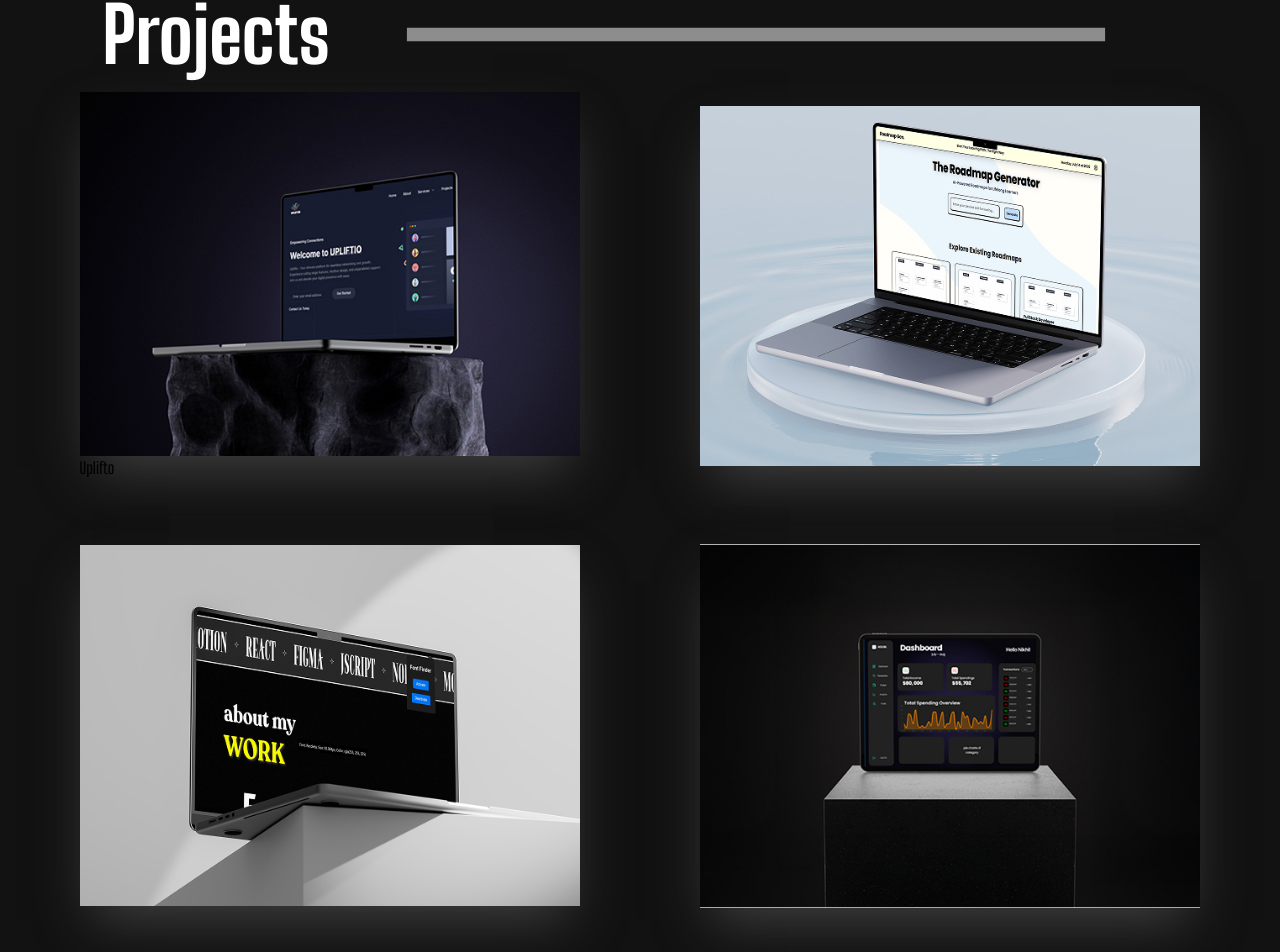
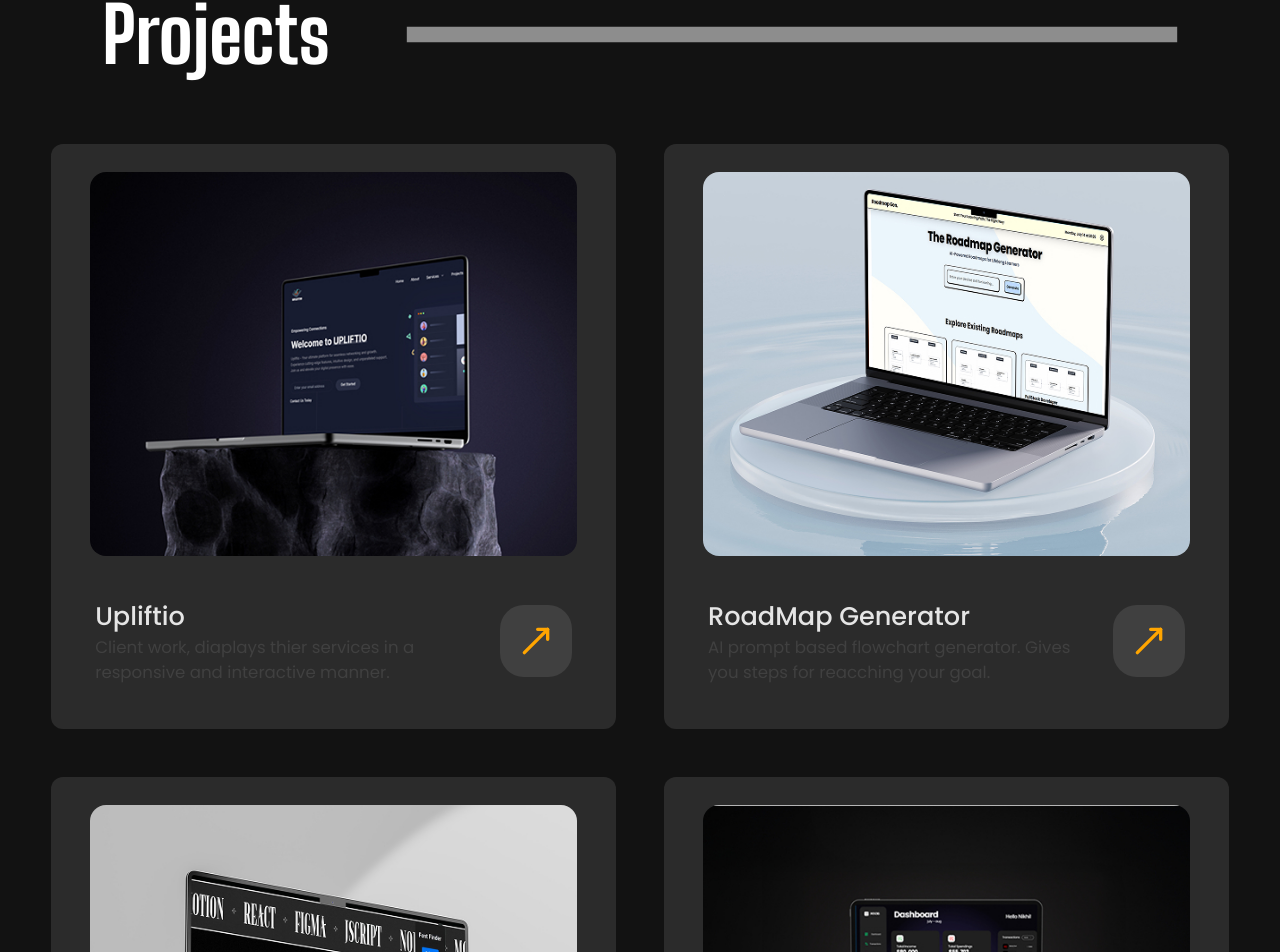
Before and after one commit to nikhildhanda04/Nikhil-Portfolio, a Next.js app: page / in a window 1280 px wide. Shown: the part 2880-3832 px from the top of the page. Built offline with nearby package versions, Linux system fonts and the light colour scheme.

Commit message:
still lots of work is pending

```diff
--- a/src/app/components/Landingpage/projects.tsx
+++ b/src/app/components/Landingpage/projects.tsx
@@ -1,70 +1,150 @@
+import { MoveUpRight } from 'lucide-react'
 import Image from 'next/image'
+import Link from 'next/link'
 
 export default function Projects(){
     return(
         <>
-        <div className="flex flex-col">
+        <div className='flex flex-col '>
+
+
             <div className="flex flex-row items-center gap-[6vw] px-[8vw]">
-                <div className="font-[bigShoulders] text-[6vw] font-bold text-[white] ">
+                <div className="font-[bigShoulders] text-[6vw]  font-bold text-[white] ">
                     Projects
             </div>
                 <div>
                     <Image
                     src={"/line.svg"}
                     alt={""}
-                        width={700}
+                    width={800}
                     height={0}
                     />
                 </div>
         </div>
 
-                <div className="grid grid-cols-1 md:grid-cols-2 px-[4vw] gap-[5vw]">
-  <div className="flex items-center justify-center">
-    <div>
+        <div className='grid grid-cols-1 md:grid-cols-2 gap-12 px-[4vw] mt-[4vw]'>
+
+
+        <div className='flex flex-col rounded-xl gap-[2vw] text-left bg-[#2B2B2B] p-7'>
+            <div className='w-[38vw] h-[30vw] relative mx-auto'>
                 <Image
-      src={"/Upliftio.jpg"}
-      alt={"Upliftio"}
-      width={500}
-      height={100}
-      className="object-cover shadow-2xl shadow-neutral-700 hover:opacity-70"
+                src="/Upliftio.jpg"
+                alt="upiftio"
+                fill
+                className='rounded-2xl object-cover '
                 />
-
+            </div>
+            <div className='p-4 flex flex-row items-center gap-6'>
                 <div className='flex flex-col'>
-            <div>
-                Uplifto
+                <div className='font-[poppins] text-[2vw] font-medium text-neutral-200 '>
+                    Upliftio
+                </div>
+                <div className='font-[poppins] text-[1.3vw]  text-neutral-700'>
+                    Client work, diaplays thier services in a responsive and interactive manner.
+                </div>
+                </div>
+                <Link href="/upliftio">
+                <div className='bg-neutral-700 p-4 rounded-3xl'>
+                    <MoveUpRight
+                    color={"orange"}
+                    size={"40"}
+                    />
+                </div>
+                </Link>
+            </div>
         </div>
 
+        <div className='flex flex-col rounded-xl gap-[2vw] text-left bg-[#2B2B2B] p-7'>
+            <div className='w-[38vw] h-[30vw] relative mx-auto'>
+                <Image
+                src="/Roadmap.jpg"
+                alt="upiftio"
+                fill
+                className='rounded-2xl object-cover '
+                />
+            </div>
+            <div className='p-4 flex flex-row items-center gap-6'>
+                <div className='flex flex-col'>
+                <div className='font-[poppins] text-[2vw] font-medium text-neutral-200 '>
+                    RoadMap Generator
+                </div>
+                <div className='font-[poppins] text-[1.3vw]  text-neutral-700'>
+                    AI prompt based flowchart generator. Gives you steps for reacching your goal.
                 </div>
                 </div>
-  </div>
-  <div className="flex items-center justify-center">
-    <Image
-      src={"/Roadmap.jpg"}
-      alt={"Roadmap"}
-      width={500}
-      height={100}
-      className="object-cover shadow-2xl shadow-neutral-700 hover:opacity-70"
+                <Link href="/roadmapgen">
+                <div className='bg-neutral-700 p-4 rounded-3xl'>
+                    <MoveUpRight
+                    color={"orange"}
+                    size={"40"}
                     />
                 </div>
-  <div className="flex items-center justify-center">
+                </Link>
+            </div>
+        </div>
+
+                <div className='flex flex-col rounded-xl gap-[2vw] text-left bg-[#2B2B2B] p-7'>
+            <div className='w-[38vw] h-[30vw] relative mx-auto'>
                 <Image
-      src={"/FontF.jpg"}
-      alt={"FontFinder"}
-      width={500}
-      height={100}
-      className="object-cover shadow-2xl shadow-neutral-700 hover:opacity-70"
+                src="/FontF.jpg"
+                alt="upiftio"
+                fill
+                className='rounded-2xl object-cover '
                 />
             </div>
-  <div className="flex items-center justify-center">
-    <Image
-      src={"/Dashboard.jpg"}
-      alt={"Dashboard"}
-      width={500}
-      height={50}
-      className="object-cover shadow-2xl shadow-neutral-700 hover:opacity-70 "
+            <div className='p-4 flex flex-row items-center gap-6'>
+                <div className='flex flex-col'>
+                <div className='font-[poppins] text-[2vw] font-medium text-neutral-200 '>
+                    Font Finder
+                </div>
+                <div className='font-[poppins] text-[1.3vw]  text-neutral-700'>
+                    A web extenstion that gives you deatils of any font present of any website.
+                </div>
+                </div>
+                <Link href="fontfinder">
+                <div className='bg-neutral-700 p-4 rounded-3xl'>
+                    <MoveUpRight
+                    color={"orange"}
+                    size={"40"}
                     />
                 </div>
+                </Link>
             </div>
+        </div>
+
+                <div className='flex flex-col rounded-xl gap-[2vw] text-left bg-[#2B2B2B] p-7'>
+            <div className='w-[38vw] h-[30vw] relative mx-auto'>
+                <Image
+                src="/Dashboard.jpg"
+                alt="upiftio"
+                fill
+                className='rounded-2xl object-cover '
+                />
+            </div>
+            <div className='p-4 flex flex-row items-center gap-6'>
+                <div className='flex flex-col'>
+                <div className='font-[poppins] text-[2vw] font-medium text-neutral-200 '>
+                    MYOB
+                </div>
+                <div className='font-[poppins] text-[1.3vw]  text-neutral-700'>
+                    An AI money manager webapp, that manages your money flow and suggets you best practices for your spendings.
+                </div>
+                </div>
+                <Link href="/myob">
+                <div className='bg-neutral-700 p-4 rounded-3xl'>
+                    <MoveUpRight
+                    color={"orange"}
+                    size={"40"}
+                    />
+                </div>
+                </Link>
+            </div>
+        </div>
+
+
+        </div>
+
+
 
         </div>
         </>
--- /dev/null
+++ b/src/app/fontfinder/page.tsx
@@ -0,0 +1,15 @@
+import ProjectLayout from "../projects/page";
+
+export default function FontFinder() {
+    return(
+        <>
+        <ProjectLayout
+        title = "Font Finder"
+        description="This is a browser extension that lets you get all details about the font used on any website, with just a simple button click and hover on the text, and Vollia! all deatils in front of you."
+        tech={["Reactjs", "Node", "Manifestjs", "Tailwind", "Chrome Extension"]}
+        images={["/images/myob1.png", "/images/myob2.png"]}
+        liveUrl="https://github.com/nikhildhanda04/font-finder"
+        />
+        </>
+    )
+}
--- /dev/null
+++ b/src/app/myob/page.tsx
@@ -0,0 +1,13 @@
+import ProjectLayout from "../projects/page";
+
+export default function Myobpage(){
+    return(
+        <ProjectLayout
+      title="MYOB"
+      description="MYOB (manage your own bag), is a money-management system that turns your bank statement into a full dashboard showing where every dollar goes."
+      tech={["Next.js", "Tailwind", "Express.js", "MongoDB", "Shadcn"]}
+      images={["/images/myob1.png", "/images/myob2.png"]}
+      liveUrl="https://github.com/nikhildhanda04/MYOB"
+    />
+    )
+}
--- a/src/app/projects/page.tsx
+++ b/src/app/projects/page.tsx
@@ -1,9 +1,49 @@
-export default function Projects(){
-    return(
-        <>
-        <div>
-            hi
-        </div>
-        </>
-    )
+import Partition from '../components/Landingpage/parition'
+import Image from 'next/image'
+import { MoveUpRight } from 'lucide-react'
+
+interface Props {
+  title: string
+  description: string
+  tech: string[]
+  images: string[]
+  liveUrl: string
 }
+
+export default function ProjectLayout({ title, description, tech, images, liveUrl }: Props) {
+  return (
+    <div className="flex flex-col gap-[3vw] text-center  py-[5vw] tracking-tight justify-center items-center">
+      <div className="font-[bigShoulders] font-black text-[19vw] leading-[17vw] text-[#FFF93D]">{title}</div>
+      <Partition />
+      <p className="text-neutral-600 text-[1.5vw] text-center px-[20vw] font-poppins">{description}</p>
+
+      <div className="flex flex-row gap-[2vw]">
+        {tech.map((t) => (
+          <span
+            key={t}
+            className="font-[poppins] text-white bg-neutral-800 hover:bg-neutral-300 hover:text-neutral-800 border border-neutral-300 px-6 py-4 rounded-full"
+          >
+            {t}
+          </span>
+        ))}
+      </div>
+
+      <div className="flex flex-col px-[5vw] gap-[3vw]">
+        {images.map((src, i) => (
+          <div key={i} className="relative w-full h-[30vw]">
+            <Image src={src} alt={`${title} ${i + 1}`} fill className="rounded-xl object-cover" />
+          </div>
+        ))}
+      </div>
+
+      <a
+        href={liveUrl}
+        target="_blank"
+        rel="noopener noreferrer"
+        className="text-yellow-200 flex items-center gap-4 bg-neutral-700 px-6 py-2 text-[2vw] rounded-3xl shadow-2xl shadow-neutral-400"
+      >
+        Check It Out <MoveUpRight size={30} />
+      </a>
+    </div>
+  )
+}
--- /dev/null
+++ b/src/app/roadmapgen/page.tsx
@@ -0,0 +1,15 @@
+import ProjectLayout from "../projects/page"
+
+export default function roadmap() {
+    return(
+        <>
+        <ProjectLayout
+        title = "Roadmap Generator"
+        description="This is a AI prompt based visual roadmap generator that makes you flow charts that you can follow to reach your learning goals."
+        tech={["Reactjs", "Express", "Ollama", "jwt", "Axios", "React flow" ]}
+        images={["/images/myob1.png", "/images/myob2.png"]}
+        liveUrl="https://github.com/nikhildhanda04/roadmapgen"
+        />
+        </>
+    )
+}
--- /dev/null
+++ b/src/app/upliftio/page.tsx
@@ -0,0 +1,15 @@
+import ProjectLayout from "../projects/page";
+
+export default function Upliftio(){
+    return(
+        <>
+        <ProjectLayout
+        title="Upliftio"
+        description="This is a service based business website. It displays the services of the client's startup in a unique and minimal way. "
+        tech={["Nextjs", "Tailwind", "Framer", "Gsap"]}
+        images={["/images/myob1.png", "/images/myob2.png"]}
+        liveUrl="https://github.com/nikhildhanda04/upliftio"
+        />
+        </>
+    )
+}
```
Lines whose indentation alone changed are shown as unchanged.
